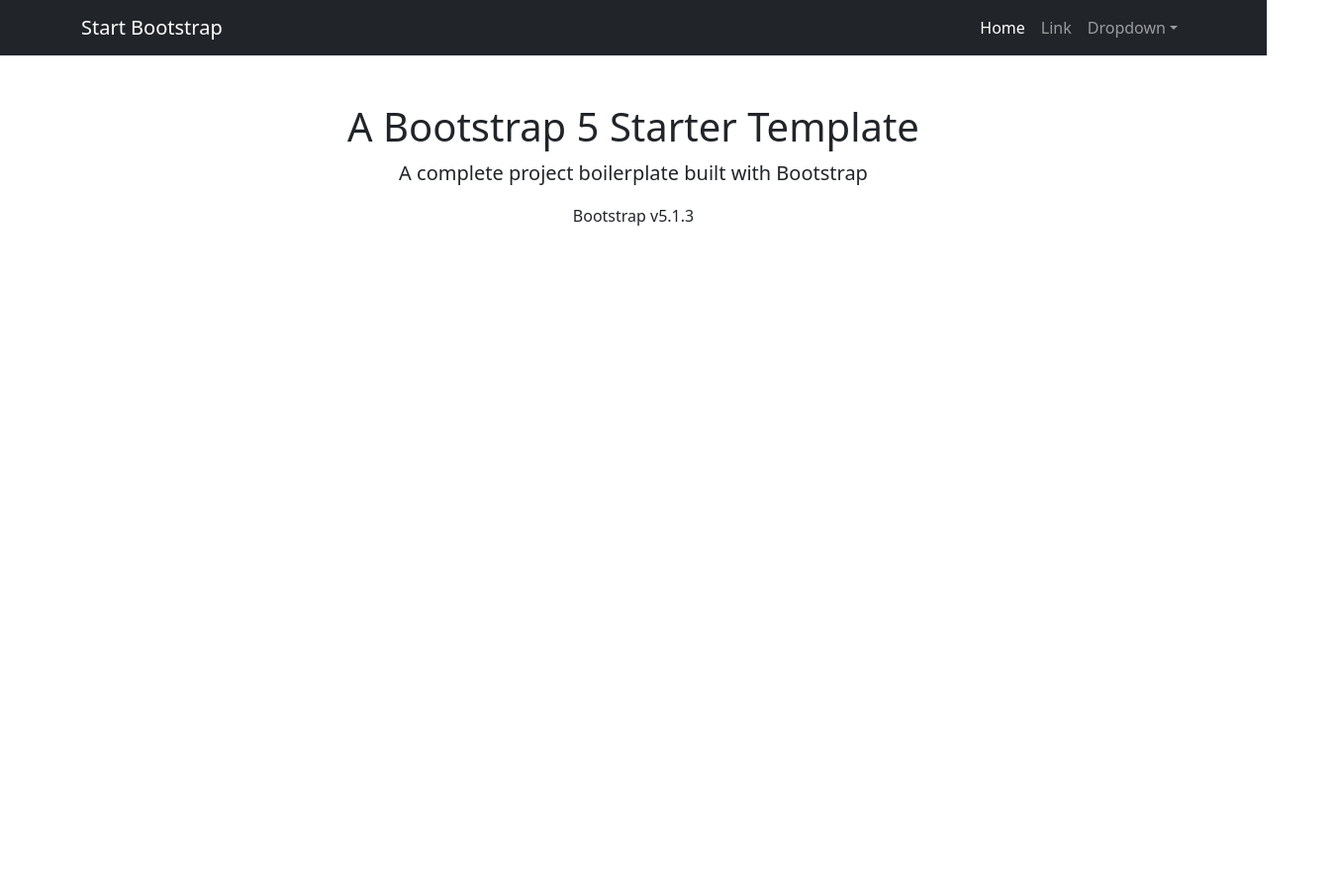
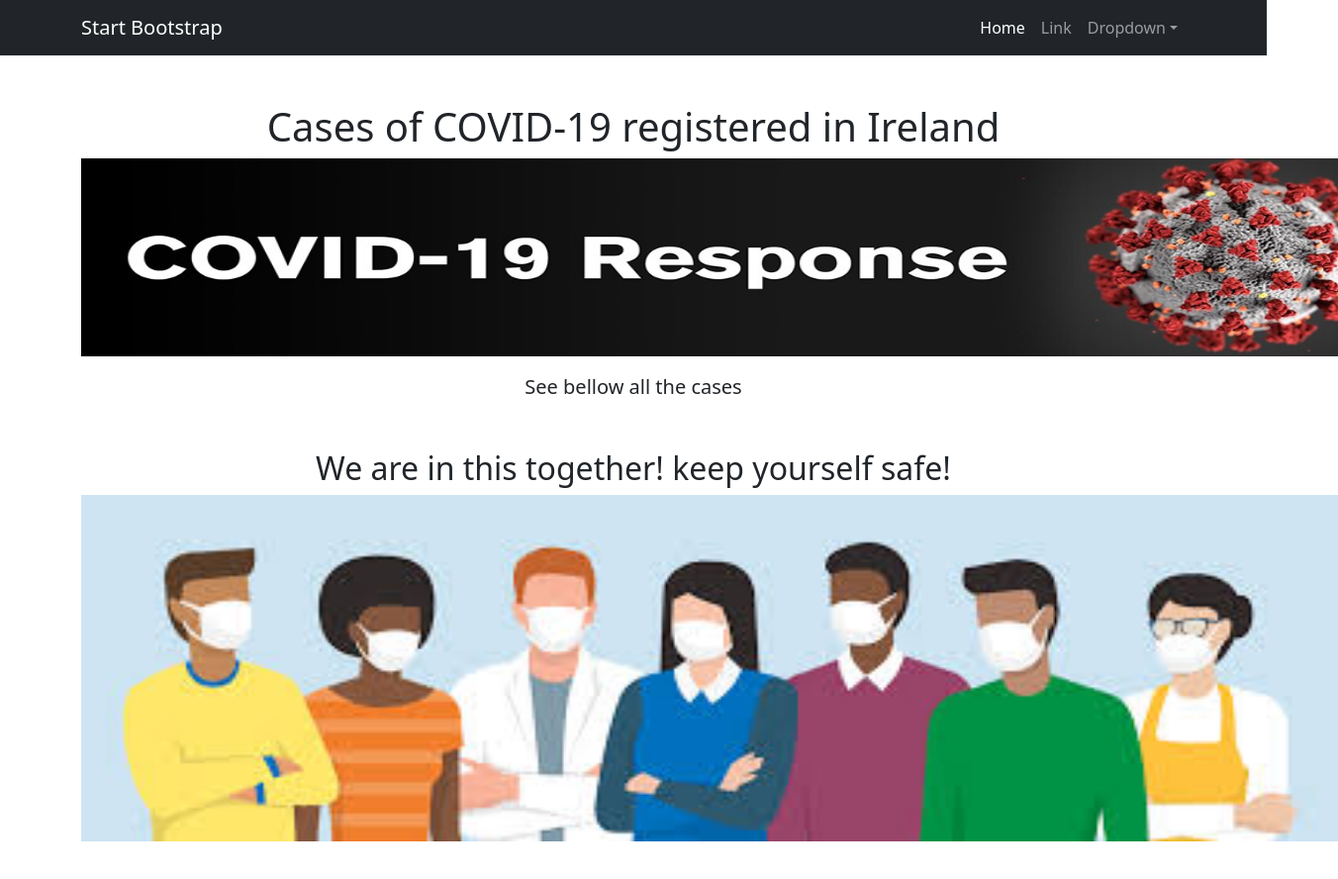
Before and after one commit to vanessaalvescarvalho/ssp-ca3, a website: page views/index.html in a window 1280 px wide. Shown: the whole page at 99% size, 1352 px wide, since content can reach past the window. Before the commit the page ends 800 px from the top, so only its background shows below. Drawn offline with nearby package versions, Linux system fonts and the light colour scheme; no server answers.

Commit message:
personalizing the webpage

```diff
--- a/views/index.html
+++ b/views/index.html
@@ -46,11 +46,15 @@
         <!-- Page content-->
         <div class="container">
             <div class="text-center mt-5">
-                <h1>A Bootstrap 5 Starter Template</h1>
-                <p class="lead">A complete project boilerplate built with Bootstrap</p>
-                <p>Bootstrap v5.1.3</p>
+                <h1>Cases of COVID-19 registered in Ireland</h1>
+
+                <img src="img/covid.jpg" alt="image" width=1270 height=200>
+                <p class="lead"> </p>
+                <p class="lead">See bellow all the cases</p>
             </div>
             <div id="results" class="col-lg-12 mb-5"></div>
+            <h2 class="text-center mt-5">We are in this together! keep yourself safe!</h2>
+            <img src="img/cv.jfif" alt="image" width=1270 height=350>
         </div>
 
         <!-- Bootstrap core JS-->
```
Also changed, not shown: views/img/covid.jpg (added), views/img/cv.jfif (added).
